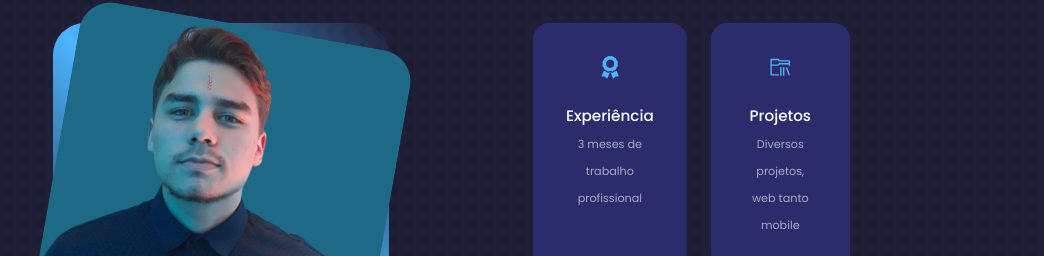
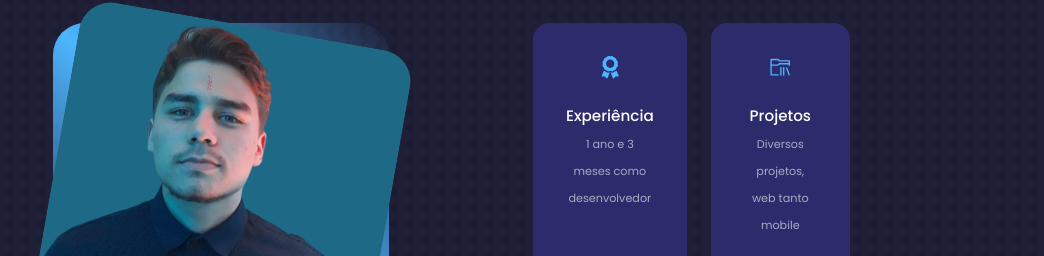
Before and after one commit to Arthury10/arthury.io, a React (Create React App) app: page / in a window 1280 px wide. Shown: the part 1016-1272 px from the top of the page, without its empty margins (107-1151 px from the left). Built offline with nearby package versions, Linux system fonts and the light colour scheme; no server answers.

Commit message:
change descriptions about

```diff
--- a/src/constants/aboutData.ts
+++ b/src/constants/aboutData.ts
@@ -6,14 +6,14 @@ export const aboutData = {
   experience: [
     {
       title: "Experiência",
-      description: `${accountYearsWork()} de trabalho profissional`,
+      description: `${accountYearsWork()} como desenvolvedor`,
     },
     {
       title: "Projetos",
       description: "Diversos projetos, web tanto mobile",
     }
   ],
-  about: `Olá, me chamo Arthur e tenho 20 anos, atualmente estudo Análise e Desenvolvimento de Sistemas no Senac Pelotas.
+  about: `Olá, me chamo Arthur e tenho 21 anos, atualmente estudo Análise e Desenvolvimento de Sistemas no Senac Pelotas.
   Sou Gaúcho e resido na cidade de Morro Redondo. Eu amo programar, sou alegre, divertido, gosto de conversar e aprender coisas novas,
   além disso adoro escutar pessoas e levar suas experiências de vida como motivação e aprendizado.
   `,
--- a/src/utils/accountYearsWork.ts
+++ b/src/utils/accountYearsWork.ts
@@ -1,5 +1,5 @@
 export const accountYearsWork = () => {
-  const startYearsWork = 2022
+  const startYearsWork = 2021
   const date = new Date()
   const year = date.getFullYear()
   const month = date.getMonth() + 1
```
